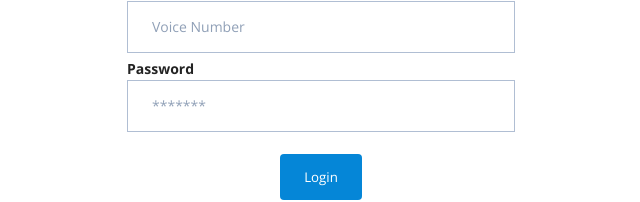
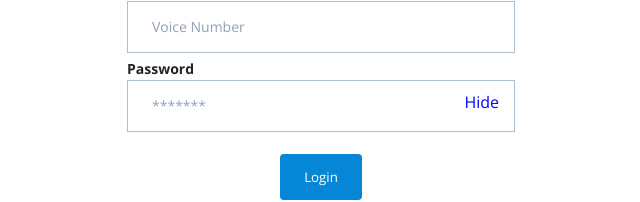
Before and after one commit to Akpatre-David/cyber-voice, a React (Create React App) app: page / in a window 1280 px wide. Shown: the part 313-515 px from the top of the page, without its empty margins (319-959 px from the left). Built offline with nearby package versions, Linux system fonts and the light colour scheme.

Commit message:
david-voip

```diff
--- a/src/App.tsx
+++ b/src/App.tsx
@@ -6,6 +6,7 @@ import Login from "./components/login/login";
 import NotFound from "./components/notFound/notFound";
 import TopUp from "./components/topUp/main";
 import ProtectedRoute from "./utils/protectedRoute";
+import Register from "./components/register/register";
 
 function App() {
   return (
@@ -13,6 +14,7 @@ function App() {
       <Routes>
         <Route path="/" element={<Login />} />
         <Route path="*" element={<NotFound />} />
+        <Route path="register" element={<Register />} />
 
         <Route element={<ProtectedRoute />}>
           <Route path="/" element={<DashboardLayout />}>
--- a/src/components/login/login.module.css
+++ b/src/components/login/login.module.css
@@ -32,18 +32,6 @@
   align-items: center;
   margin-bottom: 3rem;
   margin-top: 1rem;
-}
-
-.buttonStyle > Button {
-  /* width: 88px;
-  height: 46px;
-  border-radius: 4px;
-  border: none;
-
-  @media screen and (max-width: 750px) {
-    margin-top: 2px;
-    width: 220px;
-  } */
 }
 
 .linkContainer {
--- a/src/components/login/login.tsx
+++ b/src/components/login/login.tsx
@@ -35,9 +35,7 @@ const Login = () => {
         },
       });
     } catch (error: any) {
-      showSnackbar(error?.response?.data?.message || "Error while logging in", {
-        autoHideDuration: 2500,
-      });
+      showSnackbar(error?.response?.data?.message|| 'Error while logging in', { autoHideDuration: 2500})
     }
   };
 
--- a/src/customs/input/input.module.css
+++ b/src/customs/input/input.module.css
@@ -42,3 +42,17 @@ input::placeholder {
   font-size: 0.8rem;
   font-weight: bold;
 }
+
+.showToggle {
+  position: absolute;
+  top: 19%;
+  right: 1rem;
+  color: blue;
+  background: transparent;
+  border: transparent;
+  font-size: 1rem;
+}
+
+.inputContainer {
+  position: relative;
+}
--- a/src/customs/input/input.tsx
+++ b/src/customs/input/input.tsx
@@ -1,4 +1,4 @@
-import React, { FC, InputHTMLAttributes } from "react";
+import React, { FC, InputHTMLAttributes, useState } from "react";
 import styles from "./input.module.css";
 import { Field, Formik, FieldProps } from "formik";
 
@@ -10,6 +10,7 @@ interface InputProps extends InputHTMLAttributes<HTMLInputElement> {
   label?: string;
   disable?: boolean;
   onChange?: React.ChangeEventHandler<HTMLInputElement>;
+  isPasswordInput?: boolean;
 }
 
 const Input: FC<InputProps> = ({
@@ -19,20 +20,35 @@ const Input: FC<InputProps> = ({
   type,
   label,
   disable,
+  isPasswordInput,
 }) => {
+  const [isShowPassword, setIsShowPassword] = useState(false);
+
+  const showPasswordHandle = () => {
+    setIsShowPassword((prevState) => !prevState);
+  };
+
   return (
     <Field name={name}>
       {({ field, meta }: FieldProps) => (
         <section className={styles.container}>
           <label>{label}</label>
 
-          <div className={styles.InputContainer}>
+          <div className={type === "password" ? styles.inputContainer : ""}>
             <input
               {...field}
               placeholder={placeholder}
-              type={type}
+              type={isShowPassword ? "password" : "text"}
               value={value}
-              disabled={disable}></input>
+              disabled={disable}
+            />
+            {type === "password" && (
+              <button
+                className={styles.showToggle}
+                onClick={showPasswordHandle}>
+                {isShowPassword ? "Show" : "Hide"}
+              </button>
+            )}
           </div>
 
           {meta.touched && meta.error && (
--- a/src/customs/spinner/spinner.modules.css
+++ b/src/customs/spinner/main.module.css
@@ -1,5 +1,5 @@
 .spinnerContainer {
   display: flex;
+  align-items: center;
   justify-content: center;
-  align-items: center;
 }
--- a/src/requests/index.ts
+++ b/src/requests/index.ts
@@ -1,6 +1,10 @@
+import axios from "axios";
 import request from "../utils/request";
 
-export const baseUrl = process.env.NODE_ENV === "development" ? "http://localhost:3000" : "http://174.142.93.40:1999";
+export const baseUrl =
+  process.env.NODE_ENV === "development"
+    ? "http://localhost:3000"
+    : "http://174.142.93.40:1999";
 export interface LoginPayload {
   username: string;
   password?: string;
@@ -22,19 +26,42 @@ export interface ProcessPaymentPayload {
   returnUrl: string;
 }
 export interface GetBalancePayload {
-  clientType: number,
-  login: string,
-  clientId: number,
+  clientType: number;
+  login: string;
+  clientId: number;
 }
+
+export interface RegisterPayload {
+  FirstName: string;
+  LastName: string;
+  Email: string;
+  PhoneNumber: string;
+  Password: string;
+  RouterId: number;
+}
+
+export const RegisterCall = async (payload: FormData) => {
+  return (
+    await axios.post("http://41.138.161.35:8088/api/Applicant/Signup", payload)
+  )?.data;
+};
+
 export const LoginCall = async (payload: LoginPayload) => {
-  return (await request.post(`/GetUserAccount?username=${payload.username}&password=${payload.password}`))?.data;
+  return (
+    await request.post(
+      `/GetUserAccount?username=${payload.username}&password=${payload.password}`
+    )
+  )?.data;
 };
+
 export const GetBalanceCall = async (payload: GetBalancePayload) => {
   return (await request.post(`/GetBalance`, payload))?.data;
-}
+};
+
 export const ProcessPaymentCall = async (payload: ProcessPaymentPayload) => {
   return (await request.post(`/ProcessAddMoneyPayment`, payload))?.data;
 };
-export const QueryPaymentCall = async(reference: string) => {
-  return (await request.get(`/status/${reference}`))?.data
-}
+
+export const QueryPaymentCall = async (reference: string) => {
+  return (await request.get(`/status/${reference}`))?.data;
+};
--- a/src/routes.tsx
+++ b/src/routes.tsx
@@ -2,6 +2,7 @@ import path from "path";
 import react from "react";
 import Login from "./components/login/login";
 import NotFound from "./components/notFound/notFound";
+import Register from "./components/register/register";
 
 export const routes = [
   { path: "/", element: <Login /> },
@@ -10,4 +11,9 @@ export const routes = [
     path: "*",
     element: <NotFound />,
   },
+
+  {
+    path: "register",
+    element: <Register />,
+  },
 ];
```
Also changed, not shown: src/customs/spinner/main.tsx (added, +13 -0 lines), src/customs/spinner/spinner.tsx (deleted, +0 -12 lines), src/validation/registerValidation.ts (added, +20 -0 lines).
